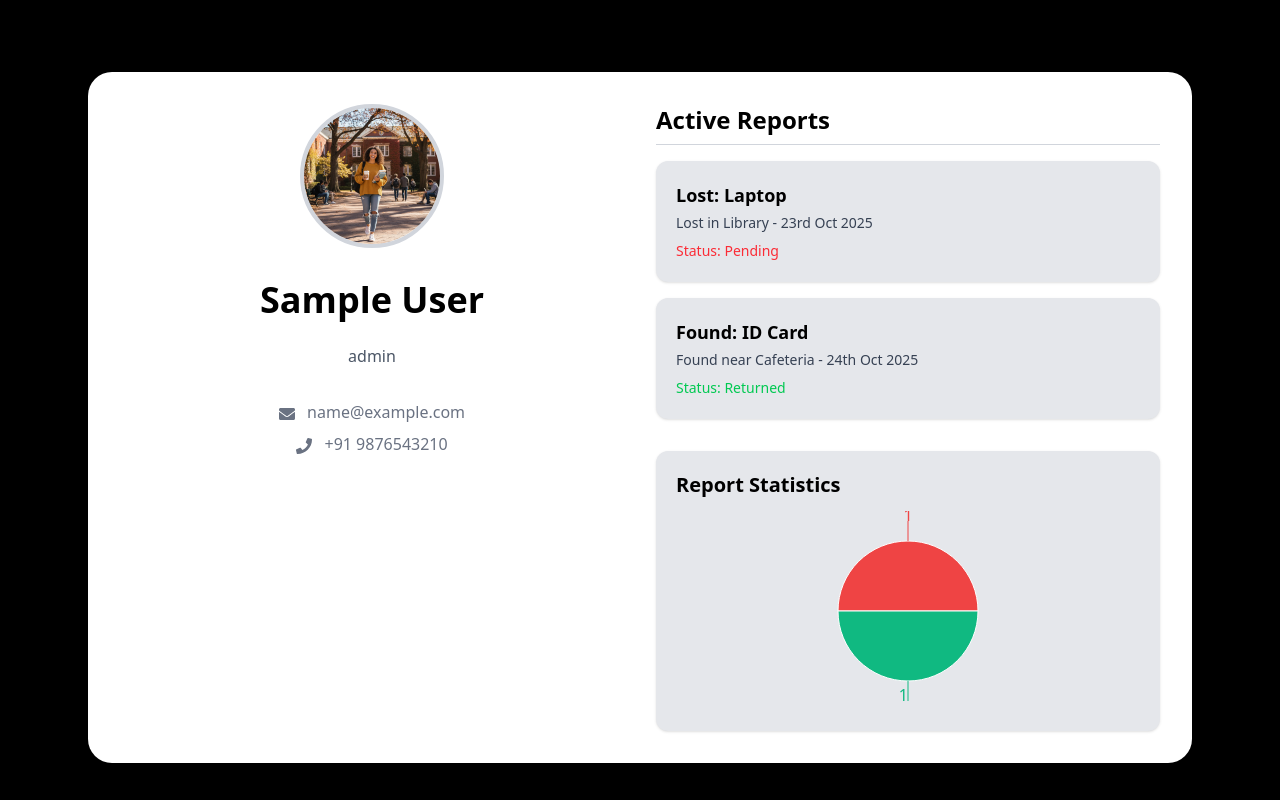
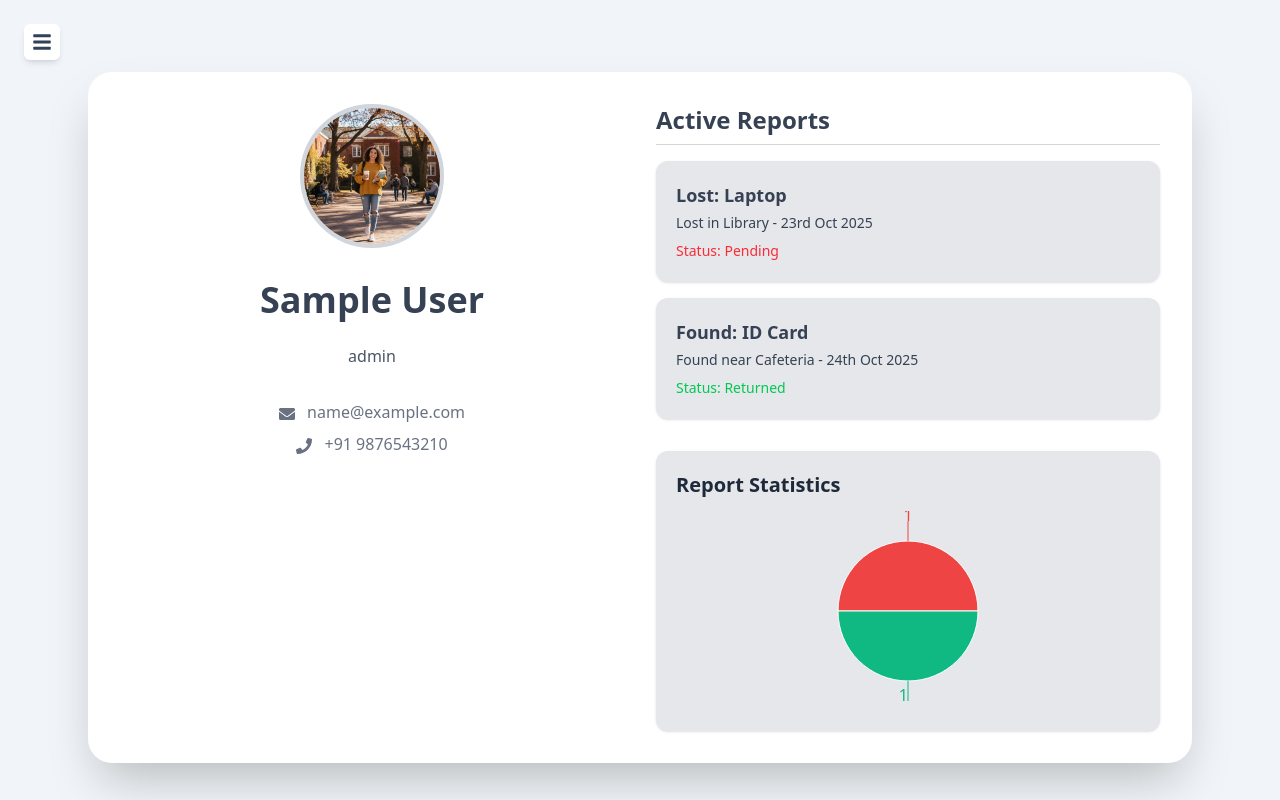
Before and after one commit to vaibhavijha21/Loc8r, a React (Vite) app in the folder frontend/: page /profile in a window 1280 px wide. Built offline with nearby package versions, Linux system fonts and the light colour scheme; sample sign-in values are in the browser's storage.

Commit message:
profile css changed and sidebar added

```diff
--- a/frontend/src/components/Profile.jsx
+++ b/frontend/src/components/Profile.jsx
@@ -1,7 +1,7 @@
 import { motion } from "framer-motion";
 import { PieChart, Pie, Cell, Tooltip, ResponsiveContainer } from "recharts";
 import profilePic from "../assets/profile.png";
-import { FaEnvelope, FaPhone, FaLinkedin, FaGithub } from "react-icons/fa";
+import { FaEnvelope, FaPhone, FaLinkedin, FaGithub, FaBars } from "react-icons/fa";
 import Sidebar from "../components1/Sidebar";
 import apiService from "../services/api";
 import { useNavigate } from "react-router-dom";
@@ -10,6 +10,7 @@ import { useEffect, useState } from "react";
 const Profile = ({ setIsAuthenticated }) => {
   const navigate = useNavigate();
   const [user, setUser] = useState(null);
+  const [sidebarOpen, setSidebarOpen] = useState(false);
 
   useEffect(() => {
     try {
@@ -50,12 +51,23 @@ const Profile = ({ setIsAuthenticated }) => {
   const COLORS = ["#EF4444", "#10B981"];
 
   return (
-    <div className="min-h-screen bg-black text-white font-sans">
+    <div className="min-h-screen bg-slate-100 text-white font-sans">
       <div className="flex h-auto md:h-screen">
-        <Sidebar onLogout={handleLogout} />
+        <Sidebar onLogout={handleLogout} isOpen={sidebarOpen} onClose={() => setSidebarOpen(false)} />
 
-        <main className="flex-1 p-6 overflow-y-auto bg-black min-h-screen">
-          <section className="min-h-screen bg-black px-6 md:px-16 py-12">
+        {/* Sidebar toggle button (hidden while sidebar is open to avoid overlap) */}
+        {!sidebarOpen && (
+          <button
+            aria-label="Open sidebar"
+            onClick={() => setSidebarOpen(true)}
+            className="fixed top-6 left-6 z-50 p-2 rounded-md shadow-md transition-colors duration-150 bg-white text-slate-700"
+          >
+            <FaBars className="w-5 h-5" />
+          </button>
+        )}
+
+        <main className="flex-1 p-6 overflow-y-auto bg-slate-100 min-h-screen">
+          <section className="min-h-screen bg-slate-100 px-6 md:px-16 py-12">
             <motion.div
               initial={{ opacity: 0, y: 40 }}
               animate={{ opacity: 1, y: 0 }}
@@ -74,7 +86,7 @@ const Profile = ({ setIsAuthenticated }) => {
                   alt="User"
                   className="w-36 h-36 rounded-full border-4 border-gray-300 object-cover hover:scale-105 transition-transform duration-300"
                 />
-                <h2 className="text-4xl font-bold mt-2 text-black">
+                <h2 className="text-4xl font-bold mt-2 text-gray-700">
                   {user.name || "Unnamed User"}
                 </h2>
                 <p className="text-gray-600">{user.role || "Student, Chitkara University"}</p>
@@ -103,7 +115,7 @@ const Profile = ({ setIsAuthenticated }) => {
                   animate={{ opacity: 1, y: 0 }}
                   transition={{ duration: 0.8, delay: 0.2 }}
                 >
-                  <h3 className="text-2xl font-semibold border-b border-gray-300 pb-2 text-black">
+                  <h3 className="text-2xl font-semibold border-b border-gray-300 pb-2 text-gray-700">
                     Active Reports
                   </h3>
                   <div className="space-y-4">
@@ -113,7 +125,7 @@ const Profile = ({ setIsAuthenticated }) => {
                         className="bg-gray-200 p-5 rounded-xl shadow hover:scale-105 transition-transform duration-300"
                         whileHover={{ y: -5 }}
                       >
-                        <h4 className="text-lg font-semibold text-black">{report.title}</h4>
+                        <h4 className="text-lg font-semibold text-gray-700">{report.title}</h4>
                         <p className="text-gray-700 text-sm mt-1">{report.description}</p>
                         <span
                           className={`mt-2 inline-block text-sm ${
@@ -134,7 +146,7 @@ const Profile = ({ setIsAuthenticated }) => {
                   animate={{ opacity: 1, y: 0 }}
                   transition={{ duration: 0.8, delay: 0.4 }}
                 >
-                  <h3 className="text-xl font-semibold mb-3 text-black">Report Statistics</h3>
+                  <h3 className="text-xl font-semibold mb-3 text-gray-800">Report Statistics</h3>
                   <ResponsiveContainer width="100%" height={200}>
                     <PieChart>
                       <Pie
--- a/frontend/src/components1/BackendAuthentication.jsx
+++ b/frontend/src/components1/BackendAuthentication.jsx
@@ -2,7 +2,7 @@ import React, { useState } from 'react';
 import { useNavigate } from 'react-router-dom';
 import apiService from '../services/api';
 
-// Custom CSS for the authentication layout
+// Custom CSS for the authentication layout (includes responsive rules)
 const customStyles = `
 @import url('https://fonts.googleapis.com/css?family=Montserrat:400,800');
 * { box-sizing: border-box; }
@@ -142,6 +142,23 @@ input {
 	margin: 0 5px;
 	height: 40px;
 	width: 40px;
+}
+
+/* Responsive adjustments */
+@media (max-width: 1024px) {
+	.container { width: 100% !important; min-height: 600px; }
+	.overlay-panel h1 { font-size: 1.6rem; }
+}
+@media (max-width: 768px) {
+	body { height: auto; padding: 20px; }
+	.container { width: 100% !important; box-shadow: none; border-radius: 12px; min-height: auto; }
+	.form-container, .sign-in-container, .sign-up-container { position: relative; width: 100%; left: 0; transform: none !important; opacity: 1 !important; z-index: 2; }
+	.overlay-container { display: none; }
+	.overlay { display: none; }
+	form { padding: 20px; }
+	.container { padding: 12px; }
+	h2, .overlay-panel h1 { font-size: 1.25rem; }
+	button { width: 100%; padding: 10px 16px; }
 }
 `;
 
@@ -299,7 +316,7 @@ const BackendAuthentication = ({ setIsAuthenticated }) => {
 
 							{error && <div className="bg-red-100 border border-red-400 text-red-700 px-4 py-3 rounded mb-4">{error}</div>}
 
-							<div className="flex items-center justify-center space-x-4 mb-2">
+							{/* <div className="flex items-center justify-center space-x-4 mb-2">
 								<label className="inline-flex items-center">
 									<input type="radio" name="signupRole" value="user" checked={signupRole === 'user'} onChange={() => setSignupRole('user')} className="mr-2" />
 									<span>User</span>
@@ -308,7 +325,7 @@ const BackendAuthentication = ({ setIsAuthenticated }) => {
 									<input type="radio" name="signupRole" value="admin" checked={signupRole === 'admin'} onChange={() => setSignupRole('admin')} className="mr-2" />
 									<span>Admin</span>
 								</label>
-							</div>
+							</div> */}
 
 							<input type="text" placeholder="Full Name" required value={signupUserName} onChange={(e) => setSignupUserName(e.target.value)} />
 							<input type="email" placeholder="Enter Email" required value={signupEmail} onChange={(e) => setSignupEmail(e.target.value)} />
```
